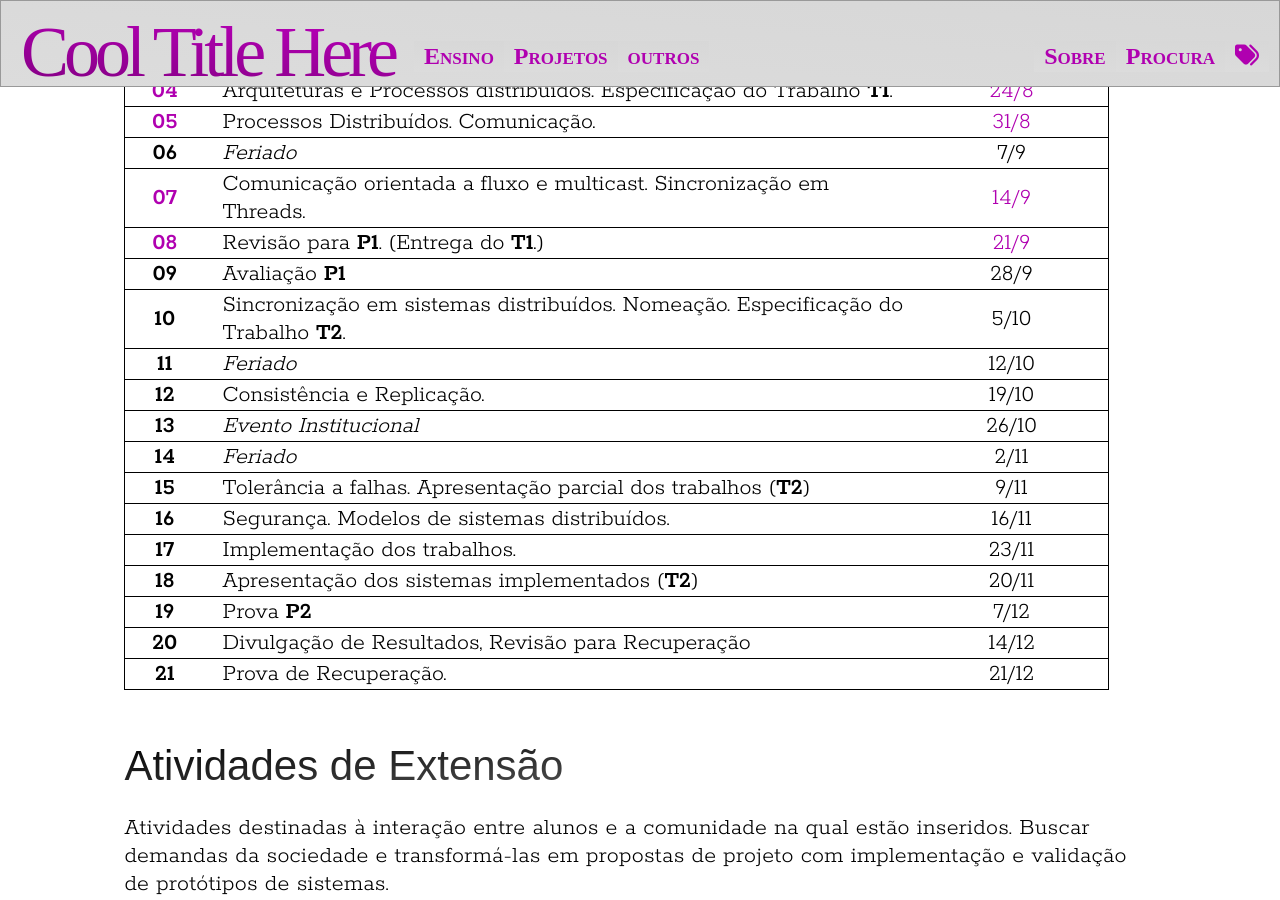
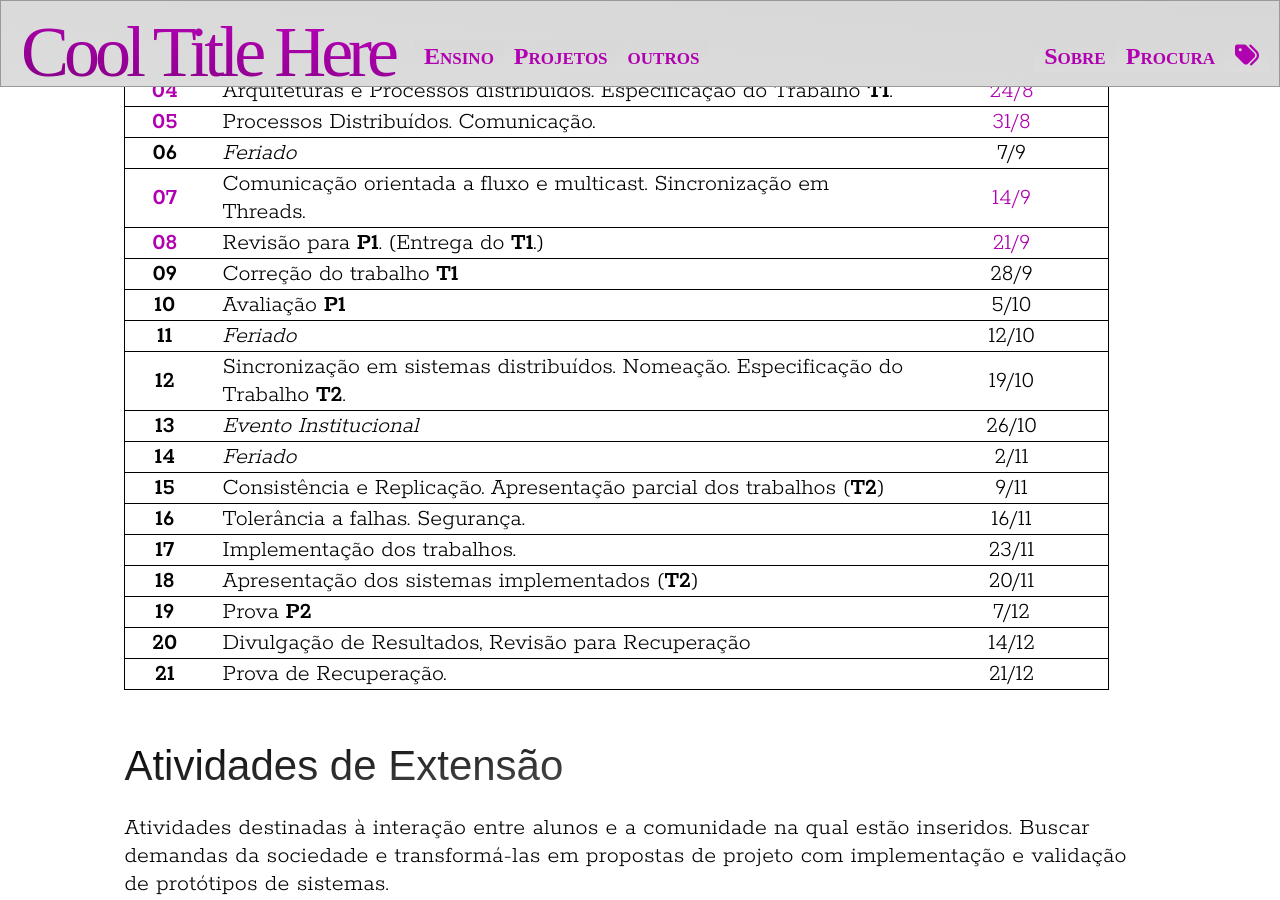
Before and after one commit to rafasgj/rafaeljeffman.com, a Jekyll site: the page built from teaching/lasalle/2023-02-sistemas-distribuidos.md, in a window 1280 px wide and 900 px high, scrolled down 2094 px. Built offline with Jekyll 4.4.1, drawn with Linux system fonts in a browser that asks for light colours; some web fonts are replaced.

Commit message:
lasalle/sistemas-distribuidos: calendar update

```diff
--- a/teaching/lasalle/2023-02-sistemas-distribuidos.md
+++ b/teaching/lasalle/2023-02-sistemas-distribuidos.md
@@ -77,14 +77,14 @@ Aulas expositivas, exemplos de desenvolvimento, e exercícios práticos.
 | **06** | _Feriado_ | 7/9 |
 | [**07**](lectures/sistemas-distribuidos/lecture-07) | Comunicação orientada a fluxo e multicast. Sincronização em Threads. | [14/9](lectures/sistemas-distribuidos/lecture-07) |
 | [**08**](lectures/sistemas-distribuidos/lecture-08) | Revisão para **P1**. (Entrega do **T1**.) | [21/9](lectures/sistemas-distribuidos/lecture-08) |
-| **09** | Avaliação **P1** | 28/9 |
-| **10** | Sincronização em sistemas distribuídos. Nomeação. Especificação do Trabalho **T2**.  | 5/10 |
+| **09** | Correção do trabalho **T1** | 28/9 |
+| **10** | Avaliação **P1** | 5/10 |
 | **11** | _Feriado_ | 12/10 |
-| **12** | Consistência e Replicação. | 19/10 |
+| **12** | Sincronização em sistemas distribuídos. Nomeação. Especificação do Trabalho **T2**. | 19/10 |
 | **13** | _Evento Institucional_ | 26/10 |
 | **14** | _Feriado_ | 2/11 |
-| **15** | Tolerância a falhas. Apresentação parcial dos trabalhos (**T2**) | 9/11 |
-| **16** | Segurança. Modelos de sistemas distribuídos. | 16/11 |
+| **15** | Consistência e Replicação. Apresentação parcial dos trabalhos (**T2**) | 9/11 |
+| **16** | Tolerância a falhas. Segurança. | 16/11 |
 | **17** | Implementação dos trabalhos. | 23/11 |
 | **18** | Apresentação dos sistemas implementados (**T2**) | 20/11 |
 | **19** | Prova **P2** | 7/12 |
```
